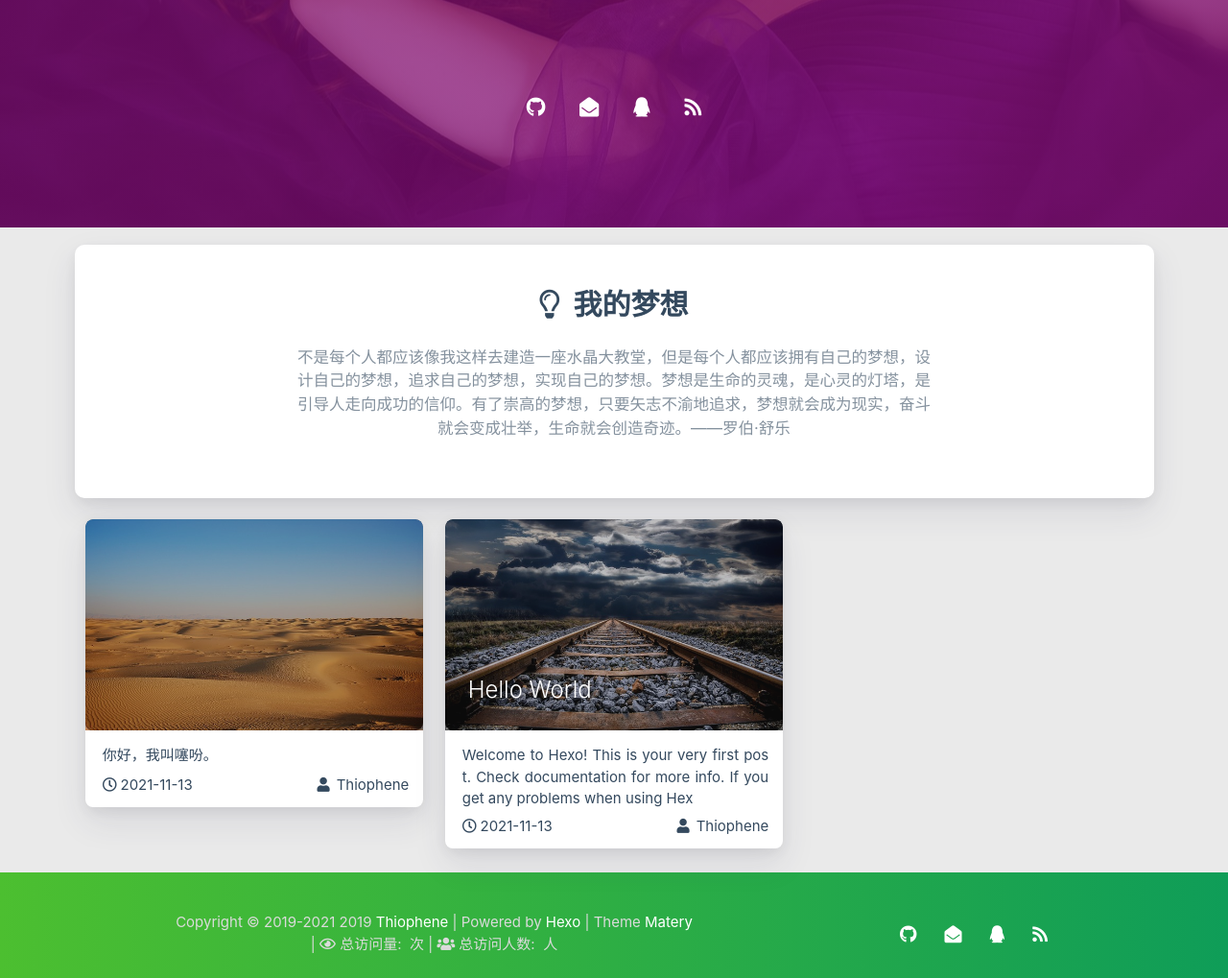
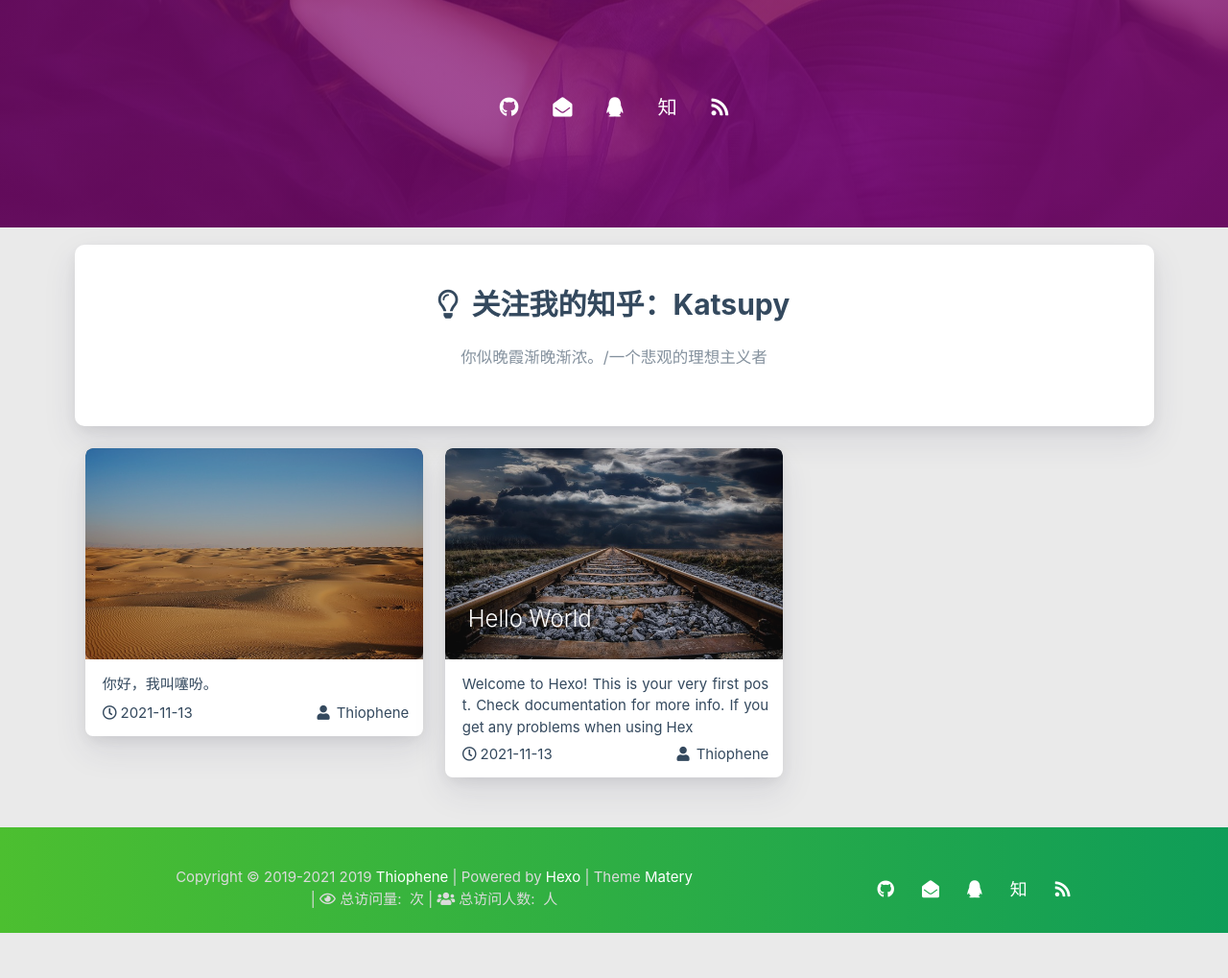
Before and after one commit to ThiopheneSJTU/ThiopheneSJTU.github.io, a plain HTML site: page index.html in a window 1280 px wide. Shown: the part 563-1582 px from the top of the page at 96% size. After the commit the page ends 1535 px from the top, so only its background shows below. Drawn offline with nearby package versions, Linux system fonts and the light colour scheme; some packages are replaced by stand-ins of ours; a script that the page names is missing.

Commit message:
Site updated: 2021-11-13 20:44:42

```diff
--- a/index.html
+++ b/index.html
@@ -407,13 +407,13 @@
 
             </div>
             <div class="cover-social-link">
-    <a href="https://github.com/blinkfox" class="tooltipped" target="_blank" data-tooltip="访问我的GitHub" data-position="top" data-delay="50">
+    <a href="https://github.com/ThiopheneSJTU" class="tooltipped" target="_blank" data-tooltip="访问我的GitHub" data-position="top" data-delay="50">
         <i class="fab fa-github"></i>
     </a>
 
 
 
-    <a href="mailto:1181062873@qq.com" class="tooltipped" target="_blank" data-tooltip="邮件联系我" data-position="top" data-delay="50">
+    <a href="mailto:songziyu@sjtu.edu.cn" class="tooltipped" target="_blank" data-tooltip="邮件联系我" data-position="top" data-delay="50">
         <i class="fas fa-envelope-open"></i>
     </a>
 
@@ -423,13 +423,17 @@
 
 
 
-    <a href="tencent://AddContact/?fromId=50&fromSubId=1&subcmd=all&uin=1181062873" class="tooltipped" target="_blank" data-tooltip="QQ联系我: 1181062873" data-position="top" data-delay="50">
+    <a href="tencent://AddContact/?fromId=50&fromSubId=1&subcmd=all&uin=670695758" class="tooltipped" target="_blank" data-tooltip="QQ联系我: 670695758" data-position="top" data-delay="50">
         <i class="fab fa-qq"></i>
     </a>
 
 
 
 
+
+    <a href="https://www.zhihu.com/people/liu-nian-ting-yiqu-chi-shang" class="tooltipped" target="_blank" data-tooltip="关注我的知乎: https://www.zhihu.com/people/liu-nian-ting-yiqu-chi-shang" data-position="top" data-delay="50">
+        <i class="fab fa-zhihu1">知</i>
+    </a>
 
 
 
@@ -519,12 +523,12 @@
                         <div class="dream">
 
     <div class="title center-align">
-        <i class="far fa-lightbulb"></i>&nbsp;&nbsp;我的梦想
+        <i class="far fa-lightbulb"></i>&nbsp;&nbsp;关注我的知乎：Katsupy
     </div>
 
     <div class="row">
         <div class="col l8 offset-l2 m10 offset-m1 s10 offset-s1 center-align text">
-            不是每个人都应该像我这样去建造一座水晶大教堂，但是每个人都应该拥有自己的梦想，设计自己的梦想，追求自己的梦想，实现自己的梦想。梦想是生命的灵魂，是心灵的灯塔，是引导人走向成功的信仰。有了崇高的梦想，只要矢志不渝地追求，梦想就会成为现实，奋斗就会变成壮举，生命就会创造奇迹。——罗伯·舒乐
+            你似晚霞渐晚渐浓。/一个悲观的理想主义者
         </div>
     </div>
 </div>
@@ -672,7 +676,7 @@
         <meting-js class="col l8 offset-l2 m10 offset-m1 s12"
                    server="netease"
                    type="playlist"
-                   id="503838841"
+                   id="441491828"
                    fixed='true'
                    autoplay='false'
                    theme='#42b983'
@@ -724,13 +728,13 @@
 
         </div>
         <div class="col s12 m4 l4 social-link social-statis">
-    <a href="https://github.com/blinkfox" class="tooltipped" target="_blank" data-tooltip="访问我的GitHub" data-position="top" data-delay="50">
+    <a href="https://github.com/ThiopheneSJTU" class="tooltipped" target="_blank" data-tooltip="访问我的GitHub" data-position="top" data-delay="50">
         <i class="fab fa-github"></i>
     </a>
 
 
 
-    <a href="mailto:1181062873@qq.com" class="tooltipped" target="_blank" data-tooltip="邮件联系我" data-position="top" data-delay="50">
+    <a href="mailto:songziyu@sjtu.edu.cn" class="tooltipped" target="_blank" data-tooltip="邮件联系我" data-position="top" data-delay="50">
         <i class="fas fa-envelope-open"></i>
     </a>
 
@@ -740,13 +744,17 @@
 
 
 
-    <a href="tencent://AddContact/?fromId=50&fromSubId=1&subcmd=all&uin=1181062873" class="tooltipped" target="_blank" data-tooltip="QQ联系我: 1181062873" data-position="top" data-delay="50">
+    <a href="tencent://AddContact/?fromId=50&fromSubId=1&subcmd=all&uin=670695758" class="tooltipped" target="_blank" data-tooltip="QQ联系我: 670695758" data-position="top" data-delay="50">
         <i class="fab fa-qq"></i>
     </a>
 
 
 
 
+
+    <a href="https://www.zhihu.com/people/liu-nian-ting-yiqu-chi-shang" class="tooltipped" target="_blank" data-tooltip="关注我的知乎: https://www.zhihu.com/people/liu-nian-ting-yiqu-chi-shang" data-position="top" data-delay="50">
+        <i class="fab fa-zhihu1">知</i>
+    </a>
 
 
 
```
Also changed, not shown: 2021/11/13/hello-world/index.html (+8 -4 lines), 2021/11/13/zi-wo-jie-shao/index.html (+8 -4 lines), archives/2021/11/index.html (+8 -4 lines), archives/2021/index.html (+8 -4 lines), archives/index.html (+8 -4 lines).
